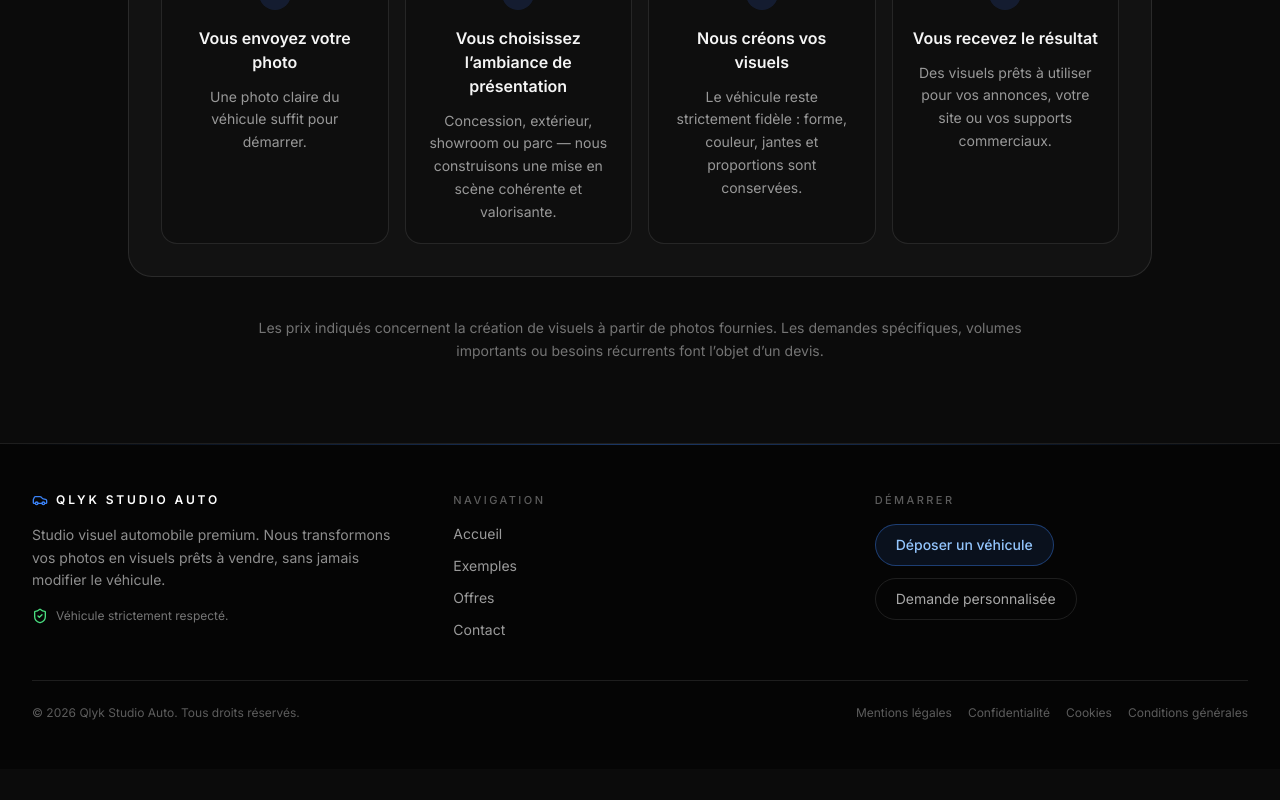
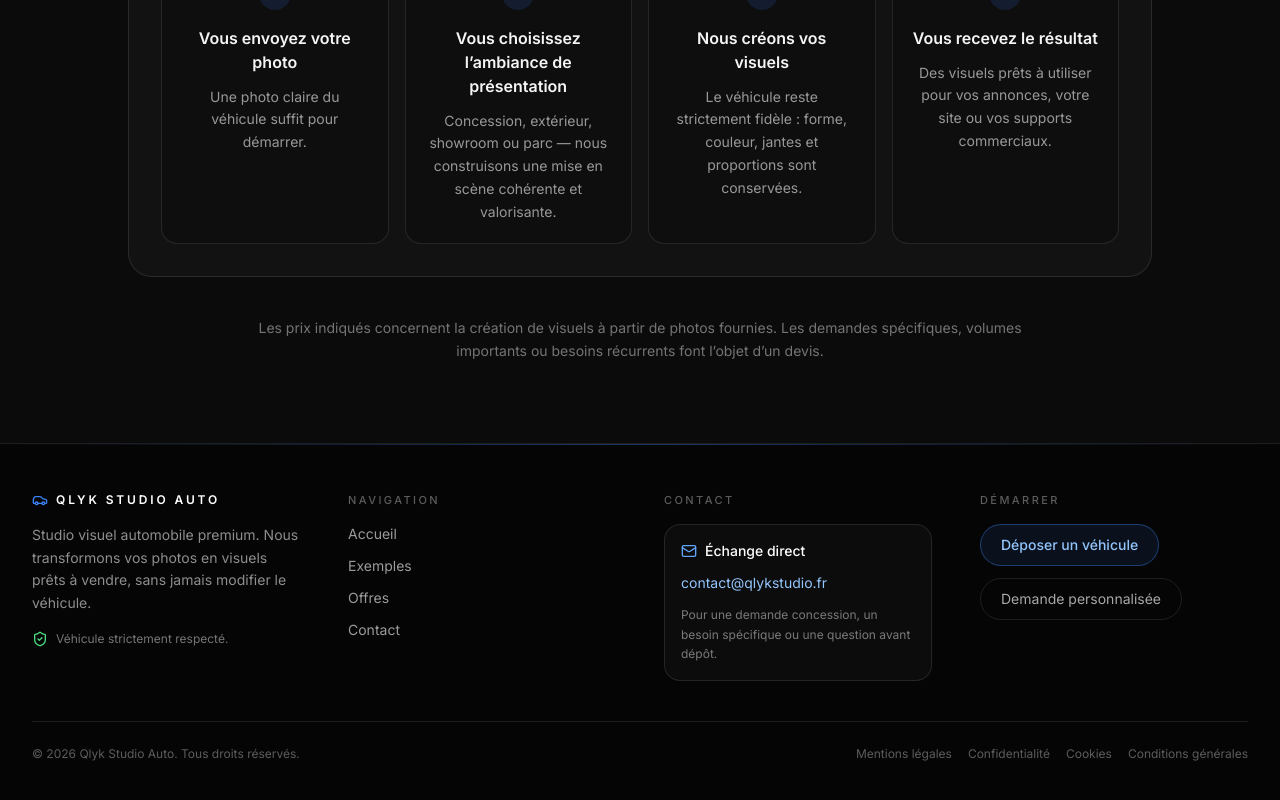
Before and after one commit to arnaudcrestey/qlyk-studio-auto, a Next.js app: page /offres in a window 1280 px wide. Shown: the part 1278-2078 px from the top of the page. Before the commit the page ends 2047 px from the top, so only its background shows below. Built offline with nearby package versions, Linux system fonts and the light colour scheme.

Commit message:
Update site-footer.tsx

```diff
--- a/components/site-footer.tsx
+++ b/components/site-footer.tsx
@@ -1,5 +1,5 @@
 import Link from 'next/link';
-import { Car, ShieldCheck } from 'lucide-react';
+import { Car, Mail, ShieldCheck } from 'lucide-react';
 
 export function SiteFooter() {
   return (
@@ -7,9 +7,9 @@ export function SiteFooter() {
       <div className="pointer-events-none absolute inset-x-0 top-0 h-px bg-gradient-to-r from-transparent via-blue-500/40 to-transparent" />
 
       <div className="container-premium py-10 sm:py-12">
-        <div className="grid gap-10 text-center sm:text-left md:grid-cols-3 md:gap-12">
+        <div className="grid gap-10 text-center sm:text-left lg:grid-cols-4 lg:gap-12">
           {/* Marque */}
-          <div className="mx-auto max-w-md space-y-4 sm:mx-0">
+          <div className="mx-auto max-w-md space-y-4 sm:mx-0 lg:col-span-1">
             <div className="flex items-center justify-center gap-2 text-white sm:justify-start">
               <Car className="h-4 w-4 text-blue-500" />
               <span className="text-xs font-semibold uppercase tracking-[0.24em]">
@@ -50,6 +50,32 @@ export function SiteFooter() {
             </nav>
           </div>
 
+          {/* Contact */}
+          <div className="space-y-4">
+            <p className="text-[11px] font-medium uppercase tracking-[0.22em] text-white/35">
+              Contact
+            </p>
+
+            <div className="mx-auto max-w-xs rounded-2xl border border-white/10 bg-white/[0.03] p-4 sm:mx-0">
+              <div className="flex items-center justify-center gap-2 text-sm font-medium text-white sm:justify-start">
+                <Mail className="h-4 w-4 text-blue-400" />
+                <span>Échange direct</span>
+              </div>
+
+              <a
+                href="mailto:contact@qlykstudio.fr"
+                className="mt-3 block break-all text-sm text-blue-300 transition hover:text-white"
+              >
+                contact@qlykstudio.fr
+              </a>
+
+              <p className="mt-3 text-xs leading-relaxed text-white/45">
+                Pour une demande concession, un besoin spécifique ou une question
+                avant dépôt.
+              </p>
+            </div>
+          </div>
+
           {/* Actions */}
           <div className="space-y-4">
             <p className="text-[11px] font-medium uppercase tracking-[0.22em] text-white/35">
@@ -78,25 +104,32 @@ export function SiteFooter() {
         <div className="mt-10 border-t border-white/10 pt-6">
           <div className="flex flex-col gap-5 text-center text-xs text-white/35 md:flex-row md:items-center md:justify-between md:text-left">
             <p>
-              © {new Date().getFullYear()} Qlyk Studio Auto. Tous droits réservés.
+              © {new Date().getFullYear()} Qlyk Studio Auto. Tous droits
+              réservés.
             </p>
 
             <nav className="flex flex-wrap items-center justify-center gap-x-4 gap-y-2 md:justify-end">
-              <a href="/mentions-legales" className="transition hover:text-white/70">
+              <Link href="/mentions-legales" className="transition hover:text-white/70">
                 Mentions légales
-              </a>
-              <a
+              </Link>
+              <Link
                 href="/politique-de-confidentialite"
                 className="transition hover:text-white/70"
               >
                 Confidentialité
-              </a>
-              <a href="/politique-de-cookies" className="transition hover:text-white/70">
+              </Link>
+              <Link
+                href="/politique-de-cookies"
+                className="transition hover:text-white/70"
+              >
                 Cookies
-              </a>
-              <a href="/conditions-generales" className="transition hover:text-white/70">
+              </Link>
+              <Link
+                href="/conditions-generales"
+                className="transition hover:text-white/70"
+              >
                 Conditions générales
-              </a>
+              </Link>
             </nav>
           </div>
         </div>
```
